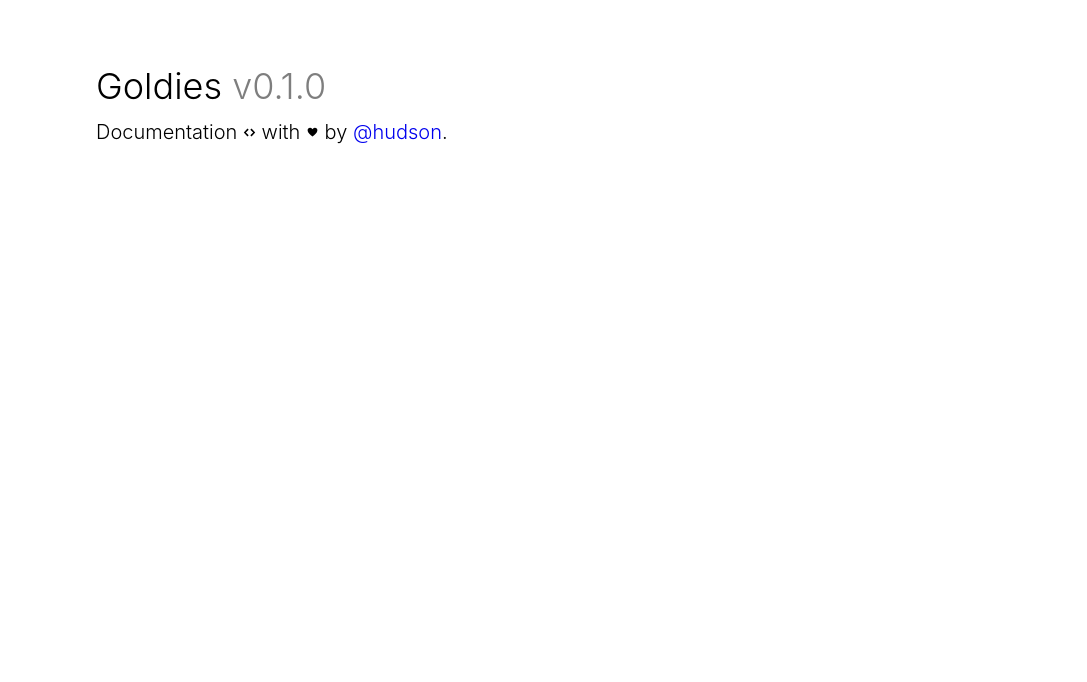
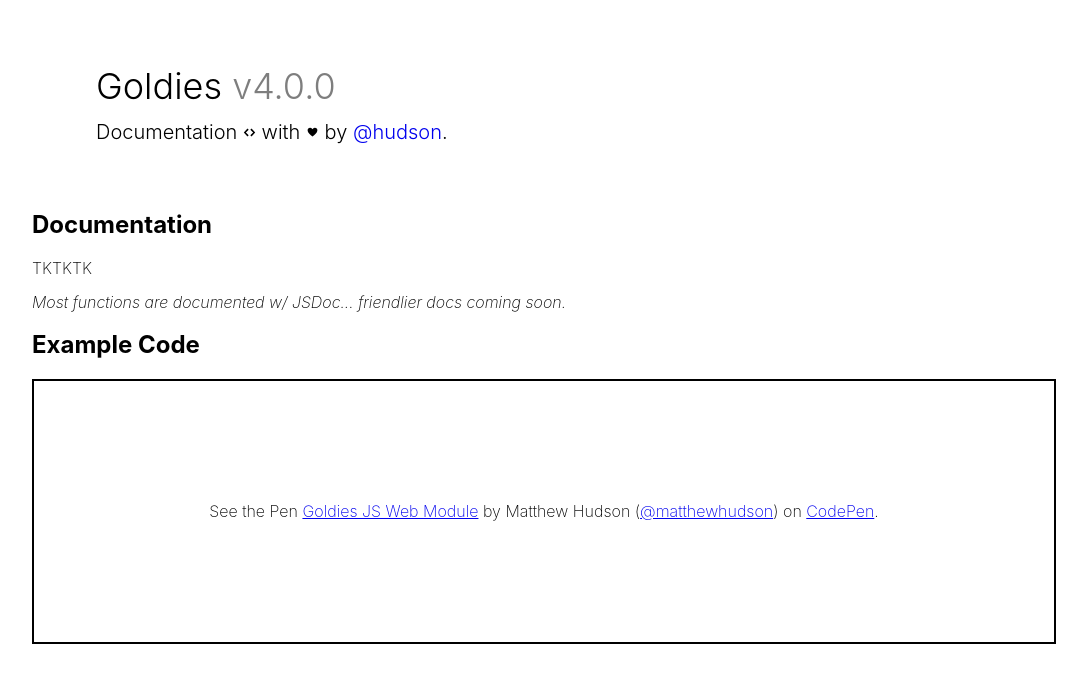
Before and after one commit to matthewhudson/goldies, a website: page docs/index.html in a window 1280 px wide. Shown: the whole page, without its empty margins (96-1183 px from the left). Drawn offline with nearby package versions, Linux system fonts and the light colour scheme; a script that the page names is missing.

Commit message:
Fleshing out some basic example usage.

```diff
--- a/docs/index.html
+++ b/docs/index.html
@@ -28,7 +28,7 @@
     <div class="center mw8">
       <header class="mw8 center ma4 ma5-ns">
         <h1 class="f2 mb2 fw3 lh-title">
-          Goldies <span class="o-50">v0.1.0</span>
+          Goldies <span class="o-50">v4.0.0</span>
         </h1>
         <p class="f4 fw3 mb4 db lh-copy mt1">
           Documentation
@@ -64,12 +64,49 @@
           <a class="link pb1" href="https://hudson.dev/">@hudson</a>.
         </p>
       </header>
-      <div class="wrapper"></div>
+      <div class="wrapper">
+        <h2>Documentation</h2>
+        <p>TKTKTK</p>
+        <p>
+          <i
+            >Most functions are documented w/ JSDoc... friendlier docs coming
+            soon.</i
+          >
+        </p>
+
+        <h2>Example Code</h2>
+        <p
+          class="codepen"
+          data-height="265"
+          data-theme-id="light"
+          data-default-tab="js"
+          data-user="matthewhudson"
+          data-slug-hash="vYBqdpZ"
+          style="height: 265px; box-sizing: border-box; display: flex; align-items: center; justify-content: center; border: 2px solid; margin: 1em 0; padding: 1em;"
+          data-pen-title="Goldies JS Web Module"
+        >
+          <span
+            >See the Pen
+            <a href="https://codepen.io/matthewhudson/pen/vYBqdpZ">
+              Goldies JS Web Module</a
+            >
+            by Matthew Hudson (<a href="https://codepen.io/matthewhudson"
+              >@matthewhudson</a
+            >) on <a href="https://codepen.io">CodePen</a>.</span
+          >
+        </p>
+        <script
+          async
+          src="https://static.codepen.io/assets/embed/ei.js"
+        ></script>
+      </div>
     </div>
 
-    <script src="../umd/goldies.js"></script>
+    <!--<script src="../umd/goldies.js"></script>-->
+    <script src="https://unpkg.com/goldies@4.0.0/umd/goldies.min.js"></script>
     <script>
-      get('https://jsonplaceholder.typicode.com/todos/1', {}, console.log)
+      console.log('goldies.utils.isBrowser === %s', goldies.utils.isBrowser)
+      console.log('goldies.utils.isServer === %s', goldies.utils.isServer)
     </script>
   </body>
 </html>
```
Also changed, not shown: README.md.
